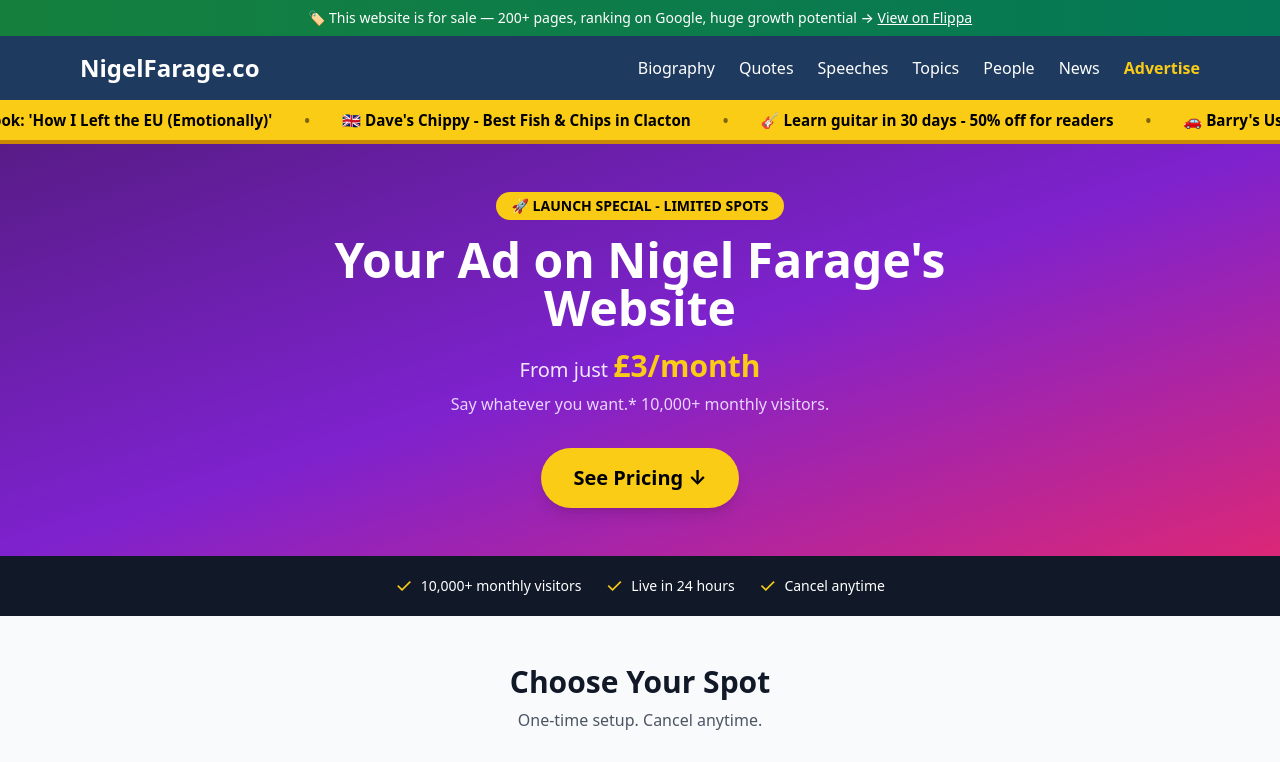
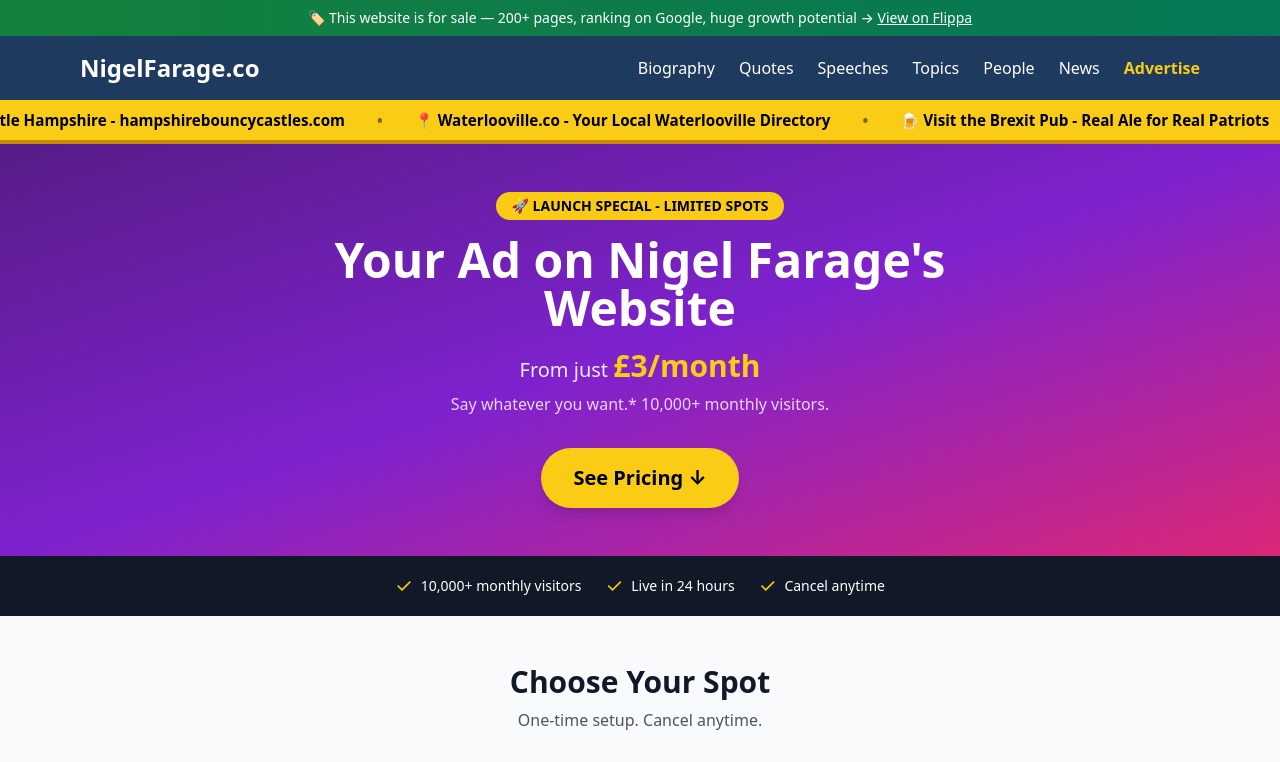
Before and after one commit to 00dkeati/nigelfarage-co, a Next.js app: page /advertise in a window 1280 px wide. Shown: the top 762 px of the page. Built offline with nearby package versions, Linux system fonts and the light colour scheme.

Commit message:
Add live ads to ticker: Dean Keating, Bouncy Castle Hampshire, Waterlooville.co

```diff
--- a/app/advertise/page.tsx
+++ b/app/advertise/page.tsx
@@ -13,13 +13,13 @@
   },
 }
 
-// Demo ticker messages
+// Live ticker messages - real ads + examples
 const demoMessages = [
+  "💻 Web Design by Dean Keating - deankeating.com",
+  "🎪 Bouncy Castle Hampshire - hampshirebouncycastles.com",
+  "📍 Waterlooville.co - Your Local Waterlooville Directory",
   "🍺 Visit the Brexit Pub - Real Ale for Real Patriots",
-  "📚 Buy my ebook: 'How I Left the EU (Emotionally)'",
   "🇬🇧 Dave's Chippy - Best Fish & Chips in Clacton",
-  "🎸 Learn guitar in 30 days - 50% off for readers",
-  "🚗 Barry's Used Cars - Deals so good they should be illegal",
   "☕ Greggs: Now serving sovereignty with every sausage roll",
 ]
 
--- a/app/page.tsx
+++ b/app/page.tsx
@@ -13,14 +13,14 @@
   const latestEvents = timeline.slice(-3).reverse()
   const featuredQuotes = quotes.slice(0, 3)
 
-  // Demo ticker messages - mix of examples + advertise CTA
+  // Live ticker ads + advertise CTAs
   const tickerMessages = [
+    "💻 Web Design by Dean Keating - deankeating.com",
     "🎯 YOUR AD HERE - From £3/month",
-    "🍺 Visit the Brexit Pub - Real Ale for Real Patriots",
+    "🎪 Bouncy Castle Hampshire - hampshirebouncycastles.com",
     "📢 ADVERTISE ON THIS SITE →",
-    "🇬🇧 Dave's Chippy - Best Fish & Chips in Clacton",
+    "📍 Waterlooville.co - Your Local Waterlooville Directory",
     "💰 Get YOUR message here - £3/month",
-    "☕ Greggs: Now serving sovereignty with every sausage roll",
   ]
 
   return (
```
